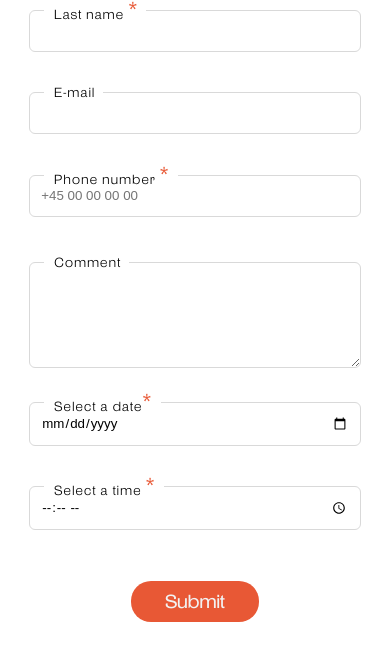
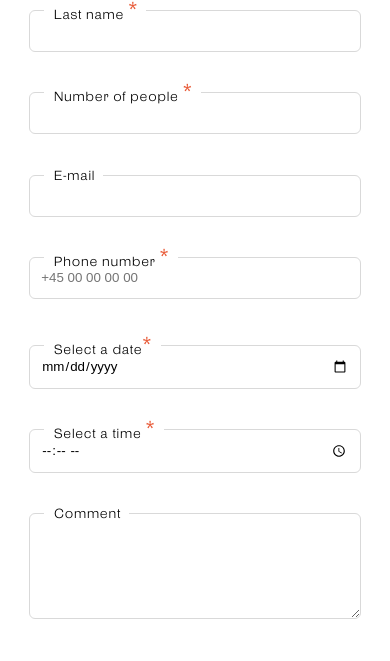
Before and after one commit to ozolinala/capanna74, a Next.js app: page /bookings in a window 390 px wide. Shown: the part 628-1289 px from the top of the page. Built offline with nearby package versions, Linux system fonts and the light colour scheme.

Commit message:
Fixed contact form responsiveness + number74 color changed + aligned button to center

```diff
--- a/src/components/BookingForm.js
+++ b/src/components/BookingForm.js
@@ -92,6 +92,28 @@ const BookingForm = () => {
                       position: "absolute",
                       transform: "translateX(15px)",
                       backgroundColor: "#fff",
+                      lineHeight: "0px",
+                      paddingLeft: "10px",
+                      paddingRight: "8px",
+                    }}
+                    htmlFor="peopleCount"
+                  >
+                    Number of people <span className={styles.star}>*</span>
+                  </label>
+                  <input
+                    type="number"
+                    id="peopleCount"
+                    name="peopleCount"
+                    min="0"
+                  />
+                </div>
+
+                <div>
+                  <label
+                    style={{
+                      position: "absolute",
+                      transform: "translateX(15px)",
+                      backgroundColor: "#fff",
                       lineHeight: "1px",
                       paddingLeft: "10px",
                       paddingRight: "8px",
@@ -135,23 +157,6 @@ const BookingForm = () => {
                       position: "absolute",
                       transform: "translateX(15px)",
                       backgroundColor: "#fff",
-                      lineHeight: "1px",
-                      paddingLeft: "10px",
-                      paddingRight: "8px",
-                    }}
-                    htmlFor="comment"
-                  >
-                    Comment
-                  </label>
-                  <textarea id="comment" rows="4" />
-                </div>
-
-                <div>
-                  <label
-                    style={{
-                      position: "absolute",
-                      transform: "translateX(15px)",
-                      backgroundColor: "#fff",
                       lineHeight: "0px",
                       paddingLeft: "10px",
                       paddingRight: "8px",
@@ -185,6 +190,23 @@ const BookingForm = () => {
                   <input type="time" id="time" required />
                 </div>
 
+                <div>
+                  <label
+                    style={{
+                      position: "absolute",
+                      transform: "translateX(15px)",
+                      backgroundColor: "#fff",
+                      lineHeight: "1px",
+                      paddingLeft: "10px",
+                      paddingRight: "8px",
+                    }}
+                    htmlFor="comment"
+                  >
+                    Comment
+                  </label>
+                  <textarea id="comment" rows="4" />
+                </div>
+
                 <div className={styles.buttoncontainer}>
                   <button className={styles.button} type="submit">
                     Submit
--- a/src/components/ContactForm.js
+++ b/src/components/ContactForm.js
@@ -50,7 +50,6 @@ const ContactForm = () => {
               autoComplete="off"
               className={styles.formContainer}
             >
- <div className={styles.leftColumn}>
               <div className={styles.nameContainer}>
                 <div>
                   <label
@@ -86,9 +85,7 @@ const ContactForm = () => {
                   <input type="text" id="last-name" required />
                 </div>
               </div>
- </div>
 
- <div className={styles.rightColumn}>
               <div className={styles.inputContainer}>
                 <label
                   style={{
@@ -143,7 +140,6 @@ const ContactForm = () => {
                   Submit
                 </button>
               </div>
- </div>
             </form>
           </div>
         )}
--- a/src/styles/Booking.module.css
+++ b/src/styles/Booking.module.css
@@ -110,7 +110,7 @@
   transition: 0.1s ease;
   cursor: pointer;
 }
-.buttoncontainer{
+.buttoncontainer {
   padding-top: 3%;
   align-items: end;
 }
--- a/src/styles/ContactForm.module.css
+++ b/src/styles/ContactForm.module.css
@@ -3,11 +3,12 @@
   display: flex;
   flex-direction: column;
   justify-content: center;
+  gap: 2rem;
   padding-bottom: 15%;
   padding-top: 10%;
   margin-right: 17%;
 }
-  .heading{
+.heading {
   padding-top: 10%;
 }
 .formContainer label {
@@ -31,16 +32,21 @@
   border-radius: 6px;
   transition: all 0.2s;
   font-family: "Publish Gothic Regular", sans-serif;
-    margin-bottom: 10%;
+  width: 100%;
 }
-  .leftcolumn{
+.leftcolumn {
   flex-direction: row;
   display: inline-block;
 }
 .nameContainer {
+  width: 100%;
   display: flex;
-    gap:0.5rem;
+  gap: 0.5rem;
   /* justify-content: space-between; */
+}
+
+.nameContainer > div {
+  width: 100%;
 }
 
 .inputContainer {
@@ -68,8 +74,10 @@
   transition: 0.1s ease;
   cursor: pointer;
 }
-  .buttoncontainer{
+.buttoncontainer {
+  display: flex;
   padding-top: 10%;
+  justify-content: end;
 }
 .button:hover {
   opacity: 0.9;
@@ -121,7 +129,6 @@
   align-content: center;
   justify-content: center;
   text-align: center;
-
 }
 .phonePrefix {
   width: 4rem;
@@ -144,4 +151,19 @@
   .nameContainer {
     justify-content: space-between;
   }
+
+  .formContainer {
+    margin-right: 0;
+    width: 85vw;
+    margin: auto;
   }
+
+  .buttoncontainer {
+    justify-content: center;
+  }
+
+  .nameContainer {
+    flex-direction: column;
+    gap: 2rem;
+  }
+}
```
Also changed, not shown: public/assets/N74.svg. Lines whose indentation alone changed are shown as unchanged.
